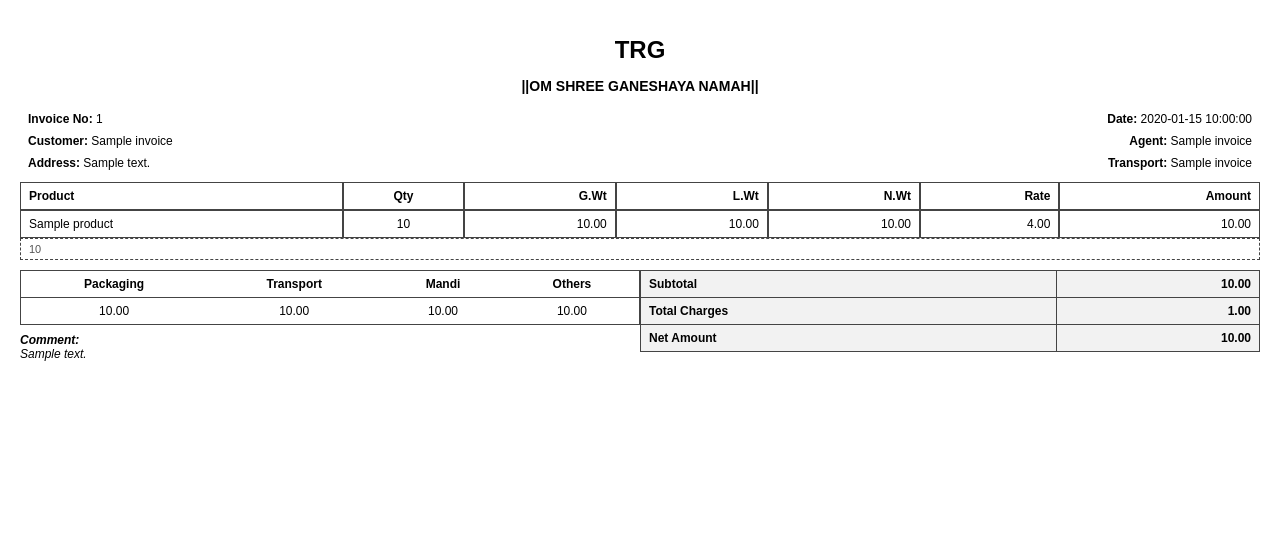
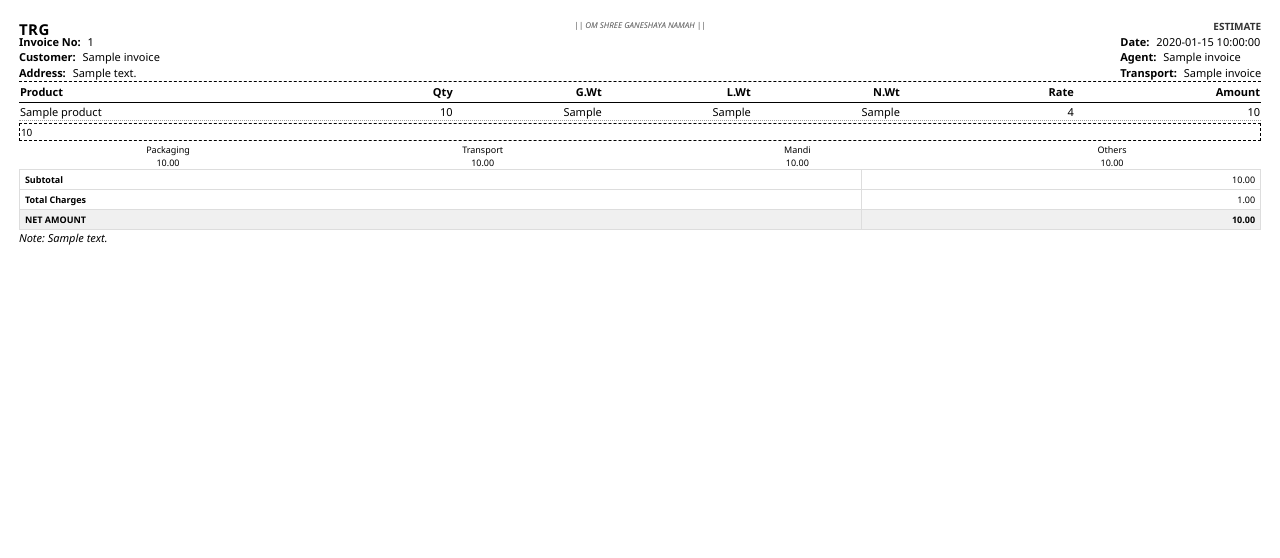
Before and after one commit to vaishalipabreja/inventory-billing, a Flask app: template inventory-billing-system/inventory/templates/invoice_template.html in a window 1280 px wide. Shown: the top 558 px of the page. Run offline with Flask 3, Linux system fonts and the light colour scheme; the template is opened without the code that fills it: most values are stand-ins (such as "Sample title", 1, 10 or a date in 2020).

Commit message:
adding files

```diff
--- a/inventory-billing-system/inventory/app.py
+++ b/inventory-billing-system/inventory/app.py
@@ -6,6 +6,7 @@ from reportlab.pdfgen import canvas
 import pdfkit
 from datetime import date, datetime
 import uuid
+from weasyprint import HTML
 
 # imports - third party imports
 from flask import Flask, redirect, render_template, request, jsonify, render_template, make_response, send_file
@@ -382,6 +383,7 @@ def invoice():
             customer_id = get_customer_id(conn, customer_name, agent_name)
 
             product_name = request.form.getlist("product_name")
+            marka = request.form.getlist("marka")
             weight_str = request.form.getlist("weight_str")
             unit_price = request.form.getlist("unit_price")
             less_price = request.form.getlist("less_price")
@@ -492,7 +494,8 @@ def invoice():
     comment,
     extra_payment,
     invoice_date,
-    transport_name)
+    transport_name,
+    marka)
 
     return render_template(
         "invoice.jinja",
@@ -523,7 +526,7 @@ def searchProduct():
     with sqlite3.connect(DATABASE_NAME) as conn:
         keyword = request.json.get('keyword').strip()
         if keyword:
-            products = conn.execute(f"SELECT prod_id, prod_name FROM products where prod_name LIKE '{keyword}%'").fetchall()
+            products = conn.execute(f"SELECT prod_id, prod_name FROM products where prod_name LIKE '{keyword}%' LIMIT 20").fetchall()
             results = [{'id': product[0], 'name': product[1]} for product in products]
     return jsonify(results)
 
@@ -647,16 +650,16 @@ def record():
 
     return redirect(VIEWS["Customer"])
 
-
 def generate_bill(invoice_id, customer_name, agent_name,
                   product_name, weight_str, rows,
                   less_price, unit_price,
                   sub_total_amount,
                   packaging, transport, mandi, others,
                   total_charges, total_amount,
-                  comment, paid_amount, invoice_date, transport_name):
+                  comment, paid_amount, invoice_date, transport_name, marka):
+
+    # Convert date to desired format
     invoice_date = datetime.strptime(invoice_date, "%Y-%m-%d")
-
     invoice_data = {
         'invoice_number': invoice_id,
         'date': invoice_date.strftime('%d-%m-%Y'),
@@ -675,50 +678,42 @@ def generate_bill(invoice_id, customer_name, agent_name,
         'comment': comment
     }
 
+    # Build the invoice items list
     invoice_items = []
+    for product, m, wt_s, row, lp, up in zip(product_name, marka, weight_str, rows, less_price, unit_price):
+        invoice_items.append({
+            "Product": product + "/" + m,
+            "Quantity_Str": wt_s,
+            "Quantity": row.get("qty", ""),
+            "Gross_Wt": row.get("gross_weight", ""),
+            "Net_Wt": row.get("net_weight", ""),
+            "Less_Wt": lp,
+            "Rate": up,
+            "Amount": row.get("amount", "")
+        })
 
-    for product, wt_s, row, lp, up in zip(product_name, weight_str, rows, less_price, unit_price):
-        invoice_item = {
-        "Product": product,
-        "Quantity_Str": wt_s,
-        "Quantity": row["qty"],
-        "Gross_Wt": row["gross_weight"],
-        "Net_Wt": row["net_weight"],
-        "Less_Wt": lp,
-        "Rate": up,
-        "Amount": row["amount"]}
-        invoice_items.append(invoice_item)
-
-
+    # Render the template (no MAX_ROWS limit)
     html_content = render_template(
         'invoice_template.html',
         invoice_data=invoice_data,
         invoice_items=invoice_items
     )
 
-    options = {
-        'page-size': 'Letter',
-        'margin-top': '0mm',
-        'margin-right': '0mm',
-        'margin-bottom': '0mm',
-        'margin-left': '0mm',
-    }
+    # Generate PDF
+    pdf_file = HTML(string=html_content).write_pdf()
 
-    pdf_file = pdfkit.from_string(html_content, False, options=options)
-
+    # Save PDF to folder
     folder_path = 'pdfs'
     os.makedirs(folder_path, exist_ok=True)
-
     file_name = f"{invoice_id}.pdf"
     file_path = os.path.join(folder_path, file_name)
-
     with open(file_path, 'wb') as f:
         f.write(pdf_file)
 
+    # Return as download
     response = make_response(pdf_file)
     response.headers['Content-Type'] = 'application/pdf'
     response.headers['Content-Disposition'] = f'attachment; filename={file_name}'
-
     return response
 
 
--- a/inventory-billing-system/inventory/templates/customer.jinja
+++ b/inventory-billing-system/inventory/templates/customer.jinja
@@ -2,7 +2,7 @@
 {% block content %}
 <div class="container mt-4">
     <h2>Customers</h2>
-    <table class="table table-bordered table-hover">
+    <table class="table table-bordered table-hover table-sm">
         <thead class="table-light">
             <tr>
                 <th scope="col">Customer Name</th>
@@ -18,8 +18,8 @@
                 <td>{{ customer[1] }}</td>
                 <td>{{ customer[2] }}</td>
                 <td>
-                    <a href="{{ url_for('customer_details', customer_name=customer[0], agent_name=customer[1]) }}" class="btn btn-success mb-1">View Details</a>
-                    <button type="button" class="btn btn-primary mb-1"
+                    <a href="{{ url_for('customer_details', customer_name=customer[0], agent_name=customer[1]) }}" class="btn btn-success btn-sm">View Details</a>
+                    <button type="button" class="btn btn-primary btn-sm"
                             data-bs-toggle="modal"
                             data-bs-target="#editModal{{ loop.index }}">
                         Edit Name
--- a/inventory-billing-system/inventory/templates/invoice.jinja
+++ b/inventory-billing-system/inventory/templates/invoice.jinja
@@ -38,6 +38,7 @@
             <thead class="table-dark">
                 <tr>
                     <th>Product</th>
+                    <th>Marka</th>
                     <th>Weight</th>
                     <th>Rate</th>
                     <th>Less Weight</th>
@@ -113,8 +114,8 @@ $(document).ready(function() {
         const products = `{% for product in products %}<option>{{product[1]}}</option>{% endfor %}`;
         const row = `<tr>
             <td><select name="product_name" class="form-control select2" required>${products}</select></td>
+            <td><input type="text" name="marka" class="marka" placeholder=""></td>
             <td><input type="text" name="weight_str" class="weight-input" placeholder="e.g. 65/4, 7x9, 5+3" required></td>
-            <input type="hidden" name="calc_type" class="calc-type">
             <td><input type="number" step="0.01" name="unit_price" class="form-control" placeholder="Rate" required></td>
             <td><input type="number" step="0.01" name="less_price" class="form-control" value="0" required></td>
             <td><button type="button" class="btn btn-danger removeProduct">Remove</button></td>
--- a/inventory-billing-system/inventory/templates/invoice_template.html
+++ b/inventory-billing-system/inventory/templates/invoice_template.html
@@ -2,214 +2,306 @@
 <html lang="en">
 <head>
 <meta charset="UTF-8">
-    <meta name="viewport" content="width=device-width, initial-scale=1.0">
 <title>Invoice — {{ invoice_data.invoice_number }}</title>
 
 <style>
-        body {
-            font-family: Arial, sans-serif;
-            font-size: 12px;
-            color: #000;
+/* ================= PAGE ================= */
+@page {
+    size: A6;
+    margin: 2mm;
+}
+
+html, body {
     margin: 0;
     padding: 0;
+    font-family: "Segoe UI", "Arial", sans-serif;
+    font-size: 11px;
+    color: #000;
 }
-        .container { padding: 20px; }
 
-        h1 {
-            text-align: center;
-            font-size: 24px;
-            margin-bottom: 8px;
+* {
+    box-sizing: border-box;
+    word-wrap: break-word;
 }
-        h3 {
+
+/* ================= CONTAINER ================= */
+.page {
+    min-height: 148mm;
+    padding: 5mm;
+    display: flex;
+    flex-direction: column;
+}
+
+/* ================= HEADER ================= */
+.header {
     text-align: center;
 }
 
-        table {
-            width: 100%;
-            border-collapse: collapse;
-            margin-bottom: 8px;
+.header .brand {
+    font-size: 15px;
+    font-weight: bold;
+    letter-spacing: 0.5px;
+    position: absolute;
+    top: 5mm;
+    left: 5mm;
 }
 
-        th, td {
-            padding: 6px 8px;
-        }
-
-        .main-table {
-            border-collapse: separate; /* needed for dotted row borders */
-            border-spacing: 0;
-        }
-
-        .main-table th, .main-table td {
-            border: 1px solid #444;
-        }
-
-        .no-border td {
-            border: none;
-            padding: 4px 8px;
-        }
-
-        .text-left { text-align: left; }
-        .text-center { text-align: center; }
-        .text-right { text-align: right; }
-
-        /* Dotted bordered row for Quantity_Str */
-        .dotted-row td {
-            border: 1px dashed #444; /* dotted border all around */
-            padding: 4px 8px;
-            font-size: 11px;
+.header .tagline {
+    font-size: 8px;
+    font-style: italic;
     color: #555;
 }
 
-        .charges-table {
-            border: 1px solid #444;
-            border-collapse: collapse;
+/* ================= META ================= */
+.meta {
+    font-size: 11px;
+    display: flex;
+    justify-content: space-between;
+    flex-wrap: wrap;
+    margin-top: 4px;
 }
-        .charges-table th, .charges-table td {
-            border: none;
-            padding: 6px 8px;
+
+.meta-left, .meta-right {
+    display: flex;
+    flex-direction: column;
 }
-        .charges-table th {
-            border-bottom: 1px solid #444;
+
+.meta-row {
+    line-height: 1.4;
+}
+
+.meta-row .label {
     font-weight: bold;
 }
-        .charges-table td {
-            border-top: 1px solid #444;
+
+.meta-row .value {
+    font-weight: normal;
+    margin-left: 4px; /* small space between label and value */
 }
 
-        .totals td {
-            font-weight: bold;
-            background: #f2f2f2;
-            border: 1px solid #444;
+/* ================= SEPARATOR ================= */
+.sep {
+    border-top: 1px dashed #000;
+    margin: 1px 0;
 }
 
-        .comment {
-            margin-top: 8px;
-            font-style: italic;
+/* ================= GRID ================= */
+.row {
+    display: flex;
+    width: 100%;
+    align-items: center;
+    height: fit-content;
 }
 
-        .split-section {
-            display: table;
+.cell {
+    padding: 1px 1px;
+    word-break: break-word;
+}
+
+/* Column widths */
+.col-product { width: 25%; text-align: left; }
+.col-quantity{ width: 10%;  text-align: right; }
+.col-gross   { width: 12%; text-align: right; }
+.col-less    { width: 12%; text-align: right; }
+.col-net     { width: 12%; text-align: right; }
+.col-rate    { width: 14%; text-align: right; }
+.col-amount  { width: 15%; text-align: right; }
+
+/* ================= ITEMS ================= */
+.items-head {
+    font-weight: bold;
+    border-bottom: 1px solid #000;
+    padding-bottom: 2px;
+}
+
+.item-row {
+    border-bottom: 1px dotted #999;
+}
+
+/* Quantity row highlight */
+.qty-row {
+    border: 1px dashed #000;
+    margin: 2px 0;
+    font-size: 10px;
+}
+
+/* Description row */
+.desc {
+    font-size: 9px;
+    padding: 2px 0 3px 4px;
+    color: #444;
+}
+
+/* ================= TOTALS ================= */
+.totals-table {
     width: 100%;
-            margin-top: 10px;
+    border-collapse: collapse;
+    font-size: 9px;
+    height: 12px;
 }
-        .left-block, .right-block {
-            display: table-cell;
-            vertical-align: top;
+
+.totals-table td, .totals-table th {
+    padding: 3px 5px;
+    border: 1px solid #ddd;
 }
-        .left-block { width: 50%; }
-        .right-block { width: 50%; }
+
+.totals-table .label {
+    text-align: left;
+    font-weight: bold;
+}
+
+.totals-table .value {
+    text-align: right;
+}
+
+.totals-table .net-amount {
+    font-weight: bold;
+    background-color: #f0f0f0;
+}
+
+/* ================= CHARGES ================= */
+.charges {
+    display: flex;
+    justify-content: space-between;
+    font-size: 9px;
+}
+
+.charge {
+    width: 24%;
+    text-align: center;
+}
+
+.charge span {
+    display: block;
+}
+
+/* ================= FOOTER ================= */
+.comment {
+    font-style: italic;
+    text-align: left;
+}
+.estimate-label {
+    position: absolute;
+    top: 5mm;
+    right: 5mm;
+    font-size: 10px;        /* smaller */
+    font-weight: bold;
+    color: #333;            /* slightly lighter than black */
+    text-transform: uppercase;
+}
+
 </style>
 </head>
+
 <body>
+<div class="page">
+    <div class="estimate-label">ESTIMATE</div>
 
-<div class="container">
+<!-- ================= HEADER ================= -->
+<div class="header">
+    <div class="brand">TRG</div>
+    <div class="tagline">|| OM SHREE GANESHAYA NAMAH ||</div>
+</div>
 
-    <h1>TRG</h1>
-    <h3>||OM SHREE GANESHAYA NAMAH||</h3>
+<!-- ================= META ================= -->
+<div class="meta">
+    <!-- Left side: Invoice, Date, Customer -->
+    <div class="meta-left">
+        <div class="meta-row">
+            <span class="label">Invoice No:</span>
+            <span class="value">{{ invoice_data.invoice_number }}</span>
+        </div>
+        <div class="meta-row">
+            <span class="label">Customer:</span>
+            <span class="value">{{ invoice_data.customer_name }}</span>
+        </div>
+        <div class="meta-row">
+            <span class="label">Address:</span>
+            <span class="value">{{ invoice_data.address }}</span>
+        </div>
+    </div>
 
-    <!-- Invoice Meta -->
-    <table class="no-border">
+    <div class="meta-right">
+        <div class="meta-row">
+            <span class="label">Date:</span>
+            <span class="value">{{ invoice_data.date }}</span>
+        </div>
+        <div class="meta-row">
+            <span class="label">Agent:</span>
+            <span class="value">{{ invoice_data.agent_name }}</span>
+        </div>
+        <div class="meta-row">
+            <span class="label">Transport:</span>
+            <span class="value">{{ invoice_data.transport_name }}</span>
+        </div>
+    </div>
+</div>
+
+<div class="sep"></div>
+
+<!-- ================= ITEMS HEADER ================= -->
+<div class="row items-head">
+    <div class="cell col-product">Product</div>
+    <div class="cell col-quantity">Qty</div>
+    <div class="cell col-gross">G.Wt</div>
+    <div class="cell col-less">L.Wt</div>
+    <div class="cell col-net">N.Wt</div>
+    <div class="cell col-rate">Rate</div>
+    <div class="cell col-amount">Amount</div>
+</div>
+
+<!-- ================= ITEMS ================= -->
+{% for item in invoice_items %}
+<div class="row item-row">
+    <div class="cell col-product">{{ item.Product }}</div>
+    <div class="cell col-quantity">{{ item.Quantity }}</div>
+    <div class="cell col-gross">{{ item.Gross_Wt }}</div>
+    <div class="cell col-less">{{ item.Less_Wt }}</div>
+    <div class="cell col-net">{{ item.Net_Wt }}</div>
+    <div class="cell col-rate">{{ item.Rate }}</div>
+    <div class="cell col-amount">{{ item.Amount }}</div>
+</div>
+
+<div class="row qty-row">
+    <div class="cell col-product">{{ item.Quantity_Str }}</div>
+    <div class="cell col-gross"></div>
+    <div class="cell col-less"></div>
+    <div class="cell col-net"></div>
+    <div class="cell col-rate"></div>
+    <div class="cell col-amount"></div>
+</div>
+{% endfor %}
+
+<!-- ================= CHARGES ================= -->
+<div class="charges">
+    <div class="charge">Packaging<span>{{ "%.2f"|format(invoice_data.packaging|float) }}</span></div>
+    <div class="charge">Transport<span>{{ "%.2f"|format(invoice_data.transport|float) }}</span></div>
+    <div class="charge">Mandi<span>{{ "%.2f"|format(invoice_data.mandi|float) }}</span></div>
+    <div class="charge">Others<span>{{ "%.2f"|format(invoice_data.other|float) }}</span></div>
+</div>
+
+<!-- ================= TOTALS ================= -->
+<table class="totals-table">
     <tr>
-            <td><strong>Invoice No:</strong> {{ invoice_data.invoice_number }}</td>
-            <td class="text-right"><strong>Date:</strong> {{ invoice_data.date }}</td>
+        <td class="label">Subtotal</td>
+        <td class="value">{{ "%.2f"|format(invoice_data.sub_total|float) }}</td>
     </tr>
     <tr>
-            <td><strong>Customer:</strong> {{ invoice_data.customer_name }}</td>
-            <td class="text-right"><strong>Agent:</strong> {{ invoice_data.agent_name }}</td>
+        <td class="label">Total Charges</td>
+        <td class="value">{{ "%.2f"|format(invoice_data.total_charges|float) }}</td>
     </tr>
     <tr>
-            <td><strong>Address:</strong> {{ invoice_data.address }}</td>
-            <td class="text-right"><strong>Transport:</strong> {{ invoice_data.transport_name }}</td>
+        <td class="label net-amount">NET AMOUNT</td>
+        <td class="value net-amount">{{ "%.2f"|format(invoice_data.total|float) }}</td>
     </tr>
 </table>
 
-    <!-- Items -->
-    <table class="main-table">
-        <thead>
-            <tr>
-                <th class="text-left">Product</th>
-                <th class="text-center">Qty</th>
-                <th class="text-right">G.Wt</th>
-                <th class="text-right">L.Wt</th>
-                <th class="text-right">N.Wt</th>
-                <th class="text-right">Rate</th>
-                <th class="text-right">Amount</th>
-            </tr>
-        </thead>
-        <tbody>
-            {% for item in invoice_items %}
-            <tr>
-                <td class="text-left">{{ item.Product }}</td>
-                <td class="text-center">{{ item.Quantity }}</td>
-                <td class="text-right">{{ "%.2f"|format(item.Gross_Wt | float) }}</td>
-                <td class="text-right">{{ "%.2f"|format(item.Less_Wt | float) }}</td>
-                <td class="text-right">{{ "%.2f"|format(item.Net_Wt | float) }}</td>
-                <td class="text-right">{{ "%.2f"|format(item.Rate | float) }}</td>
-                <td class="text-right">{{ "%.2f"|format(item.Amount | float) }}</td>
-            </tr>
-            <!-- Dotted bordered row -->
-            <tr class="dotted-row">
-                <td colspan="7">{{ item.Quantity_Str }}</td>
-            </tr>
-            {% endfor %}
-        </tbody>
-    </table>
-
-    <!-- Charges + Totals -->
-    <div class="split-section">
-
-        <!-- LEFT: Charges + Comment -->
-        <div class="left-block">
-
-            <!-- Charges table with single header line and single value line -->
-            <table class="charges-table">
-                <tr>
-                    <th class="text-center">Packaging</th>
-                    <th class="text-center">Transport</th>
-                    <th class="text-center">Mandi</th>
-                    <th class="text-center">Others</th>
-                </tr>
-                <tr>
-                    <td class="text-center">{{ "%.2f"|format(invoice_data.packaging | float) }}</td>
-                    <td class="text-center">{{ "%.2f"|format(invoice_data.transport | float) }}</td>
-                    <td class="text-center">{{ "%.2f"|format(invoice_data.mandi | float) }}</td>
-                    <td class="text-center">{{ "%.2f"|format(invoice_data.other | float) }}</td>
-                </tr>
-            </table>
-
-            <!-- Comment -->
 {% if invoice_data.comment %}
 <div class="comment">
-                <strong>Comment:</strong><br>
-                {{ invoice_data.comment }}
+    Note: {{ invoice_data.comment }}
 </div>
 {% endif %}
 
 </div>
-
-        <!-- RIGHT: Subtotal & Totals -->
-        <div class="right-block">
-            <table>
-                <tbody>
-                    <tr class="totals">
-                        <td class="text-left">Subtotal</td>
-                        <td class="text-right">{{ "%.2f"|format(invoice_data.sub_total | float) }}</td>
-                    </tr>
-                    <tr class="totals">
-                        <td class="text-left">Total Charges</td>
-                        <td class="text-right">{{ "%.2f"|format(invoice_data.total_charges | float) }}</td>
-                    </tr>
-                    <tr class="totals">
-                        <td class="text-left"><strong>Net Amount</strong></td>
-                        <td class="text-right"><strong>{{ "%.2f"|format(invoice_data.total | float) }}</strong></td>
-                    </tr>
-                </tbody>
-            </table>
-        </div>
-
-    </div>
-
-</div>
-
 </body>
 </html>
```
Lines whose indentation alone changed are shown as unchanged.
